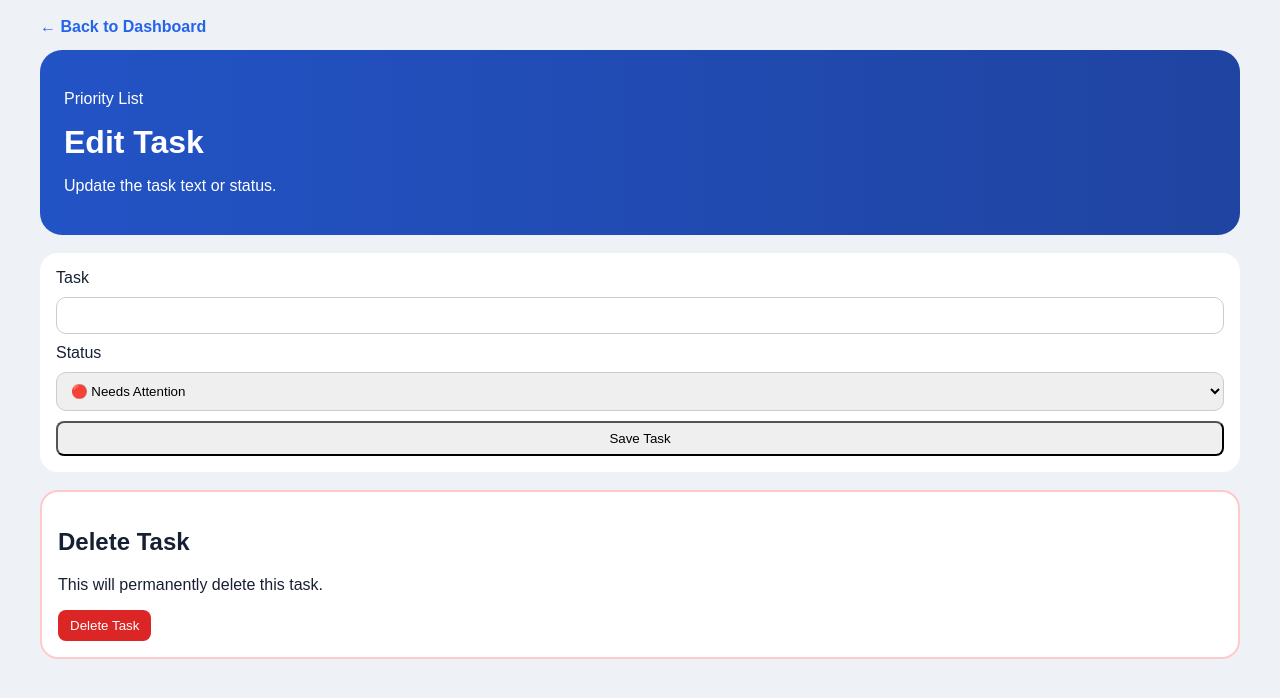
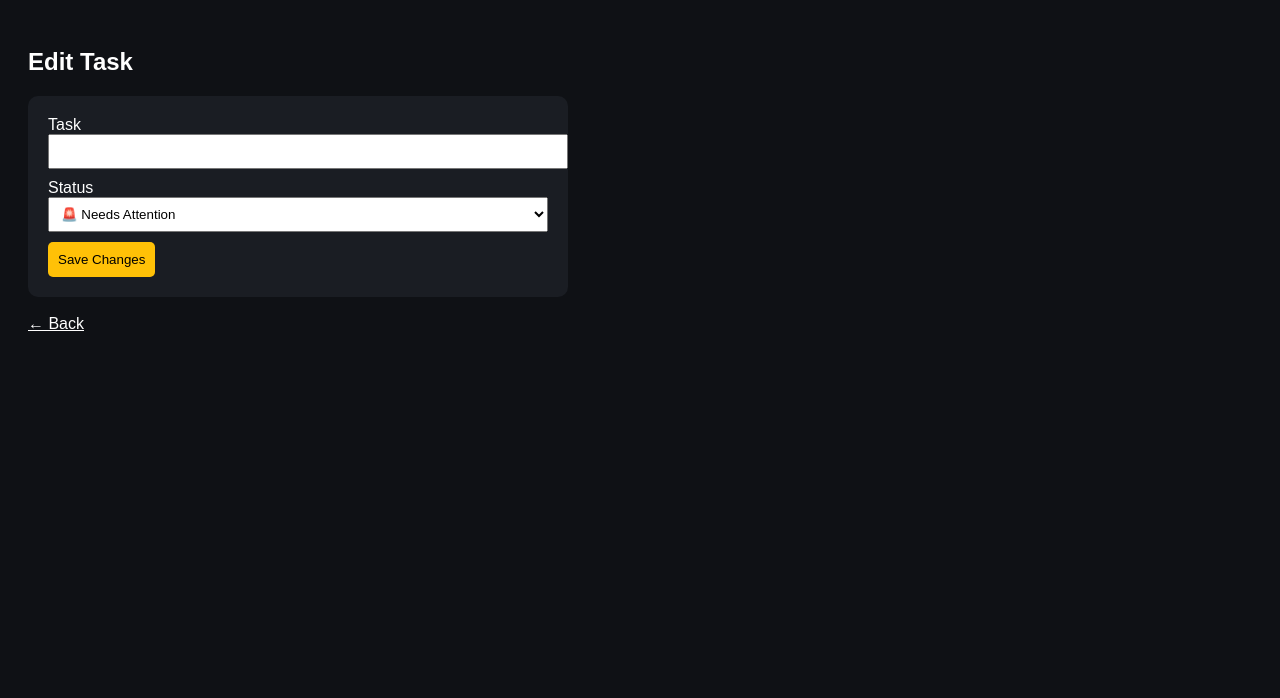
Before and after one commit to williamtpatrick52-creator/partner-progress-app, a Flask app: page /edit-task/1 in a window 1280 px wide. Shown: the top 698 px of the page. Run offline with Flask 3, Linux system fonts and the light colour scheme.

Commit message:
added edit templates

```diff
--- a/templates/edit_task.html
+++ b/templates/edit_task.html
@@ -2,44 +2,68 @@
 <html>
 <head>
     <title>Edit Task</title>
-    <link rel="stylesheet" href="/static/style.css">
+
+    <style>
+        body {
+            font-family: Arial;
+            background-color: #0f1115;
+            color: white;
+            padding: 20px;
+        }
+
+        .card {
+            background: #1a1d23;
+            padding: 20px;
+            border-radius: 10px;
+            max-width: 500px;
+        }
+
+        input, select {
+            width: 100%;
+            padding: 8px;
+            margin-bottom: 10px;
+        }
+
+        button {
+            padding: 10px;
+            background: #ffc107;
+            border: none;
+            border-radius: 5px;
+            cursor: pointer;
+        }
+
+        a {
+            color: white;
+        }
+    </style>
 </head>
+
 <body>
-<div class="app-shell">
 
-    <a class="back-link" href="/dashboard">← Back to Dashboard</a>
+<h2>Edit Task</h2>
 
-    <header class="hero small-hero">
-        <div>
-            <p class="eyebrow">Priority List</p>
-            <h1>Edit Task</h1>
-            <p class="subtitle">Update the task text or status.</p>
-        </div>
-    </header>
+<div class="card">
 
-    <form class="form-card" method="POST">
-        <label>Task</label>
-        <input name="text" value="{{ task.text }}" required>
+<form method="POST">
 
-        <label>Status</label>
-        <select name="status" required>
-            <option value="Needs Attention" {% if task.status == "Needs Attention" %}selected{% endif %}>🔴 Needs Attention</option>
-            <option value="Pending" {% if task.status == "Pending" %}selected{% endif %}>🟡 Pending</option>
-            <option value="Possible" {% if task.status == "Possible" %}selected{% endif %}>🔔 Possible</option>
-            <option value="Done" {% if task.status == "Done" %}selected{% endif %}>✅ Done</option>
-        </select>
+    <label>Task</label>
+    <input type="text" name="text" value="{{ task.text }}">
 
-        <button type="submit">Save Task</button>
-    </form>
+    <label>Status</label>
+    <select name="status">
+        <option value="attention" {% if task.status == "attention" %}selected{% endif %}>🚨 Needs Attention</option>
+        <option value="pending" {% if task.status == "pending" %}selected{% endif %}>⚠️ Pending</option>
+        <option value="done" {% if task.status == "done" %}selected{% endif %}>✅ Done</option>
+    </select>
 
-    <form class="danger-card" method="POST" action="/delete-task/{{ task.id }}">
-        <h2>Delete Task</h2>
-        <p>This will permanently delete this task.</p>
-        <button class="danger-button" type="submit" onclick="return confirm('Are you sure you want to delete this task?');">
-            Delete Task
-        </button>
-    </form>
+    <button type="submit">Save Changes</button>
+
+</form>
 
 </div>
+
+<br>
+<a href="/dashboard">← Back</a>
+
 </body>
 </html>
```
Also changed, not shown: templates/add_update.html (+54 -20 lines), templates/edit_project.html (+48 -40 lines).
